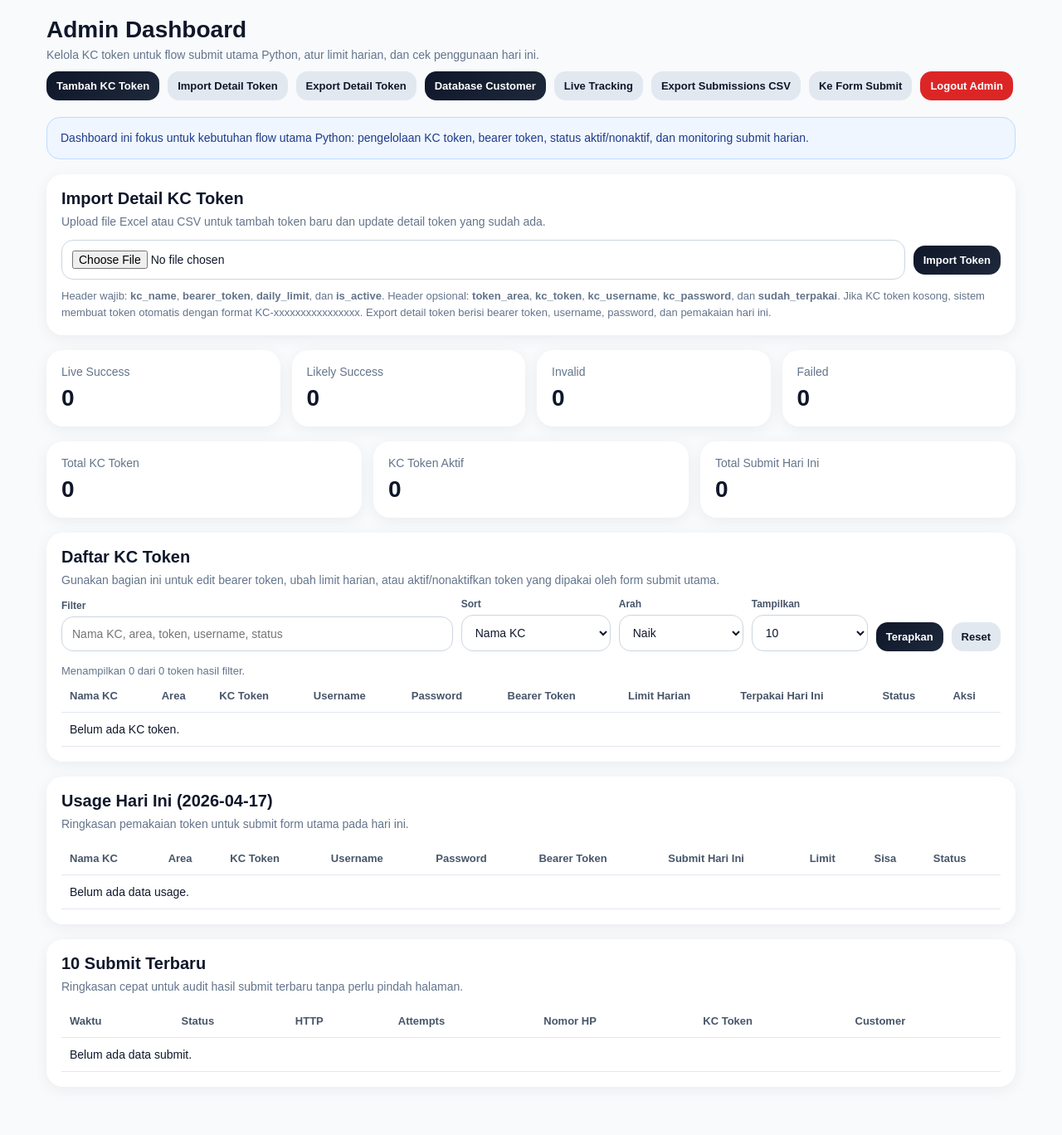
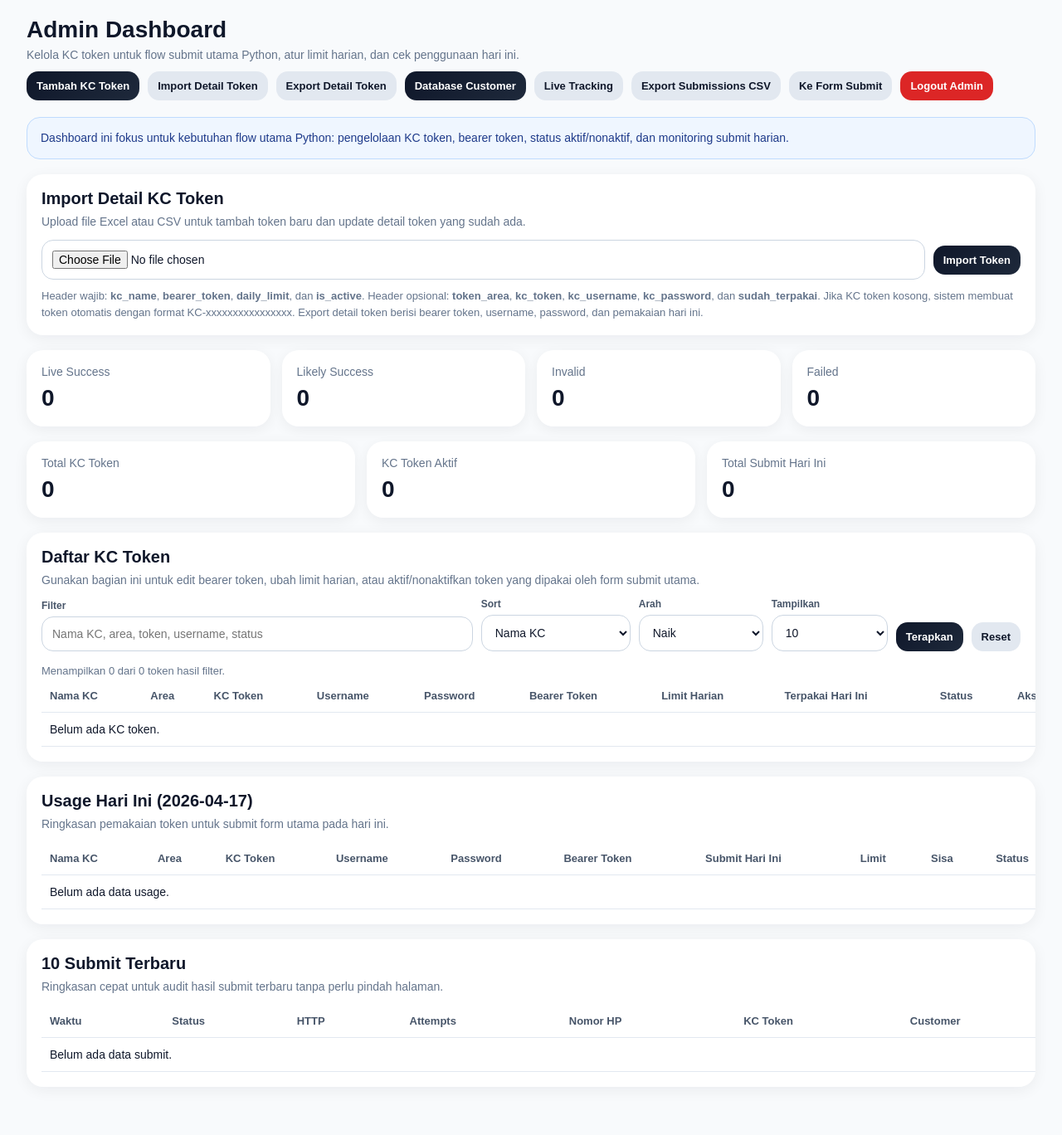
Before and after one commit to Ilham-BTR/Form-App, a Flask app: page /admin in a window 1280 px wide. Shown: the whole page at 83% size. Run offline with Flask 3, Linux system fonts and the light colour scheme; the visitor is signed in with stand-in values (Sample User, id 1); data that the repository does not hold is empty; parts of the project's set-up code (start-up, migrations or seed data) failed here and were passed over; some libraries are stand-ins or nearby versions.

Commit message:
Widen admin dashboard layout

```diff
--- a/templates/admin_dashboard.html
+++ b/templates/admin_dashboard.html
@@ -18,7 +18,8 @@
     }
 
     .container {
-      max-width: 1200px;
+      width: min(1680px, calc(100vw - 32px));
+      max-width: none;
       margin: 0 auto;
       padding: 20px 16px 40px;
     }
@@ -141,7 +142,7 @@
     table {
       width: 100%;
       border-collapse: collapse;
-      min-width: 980px;
+      min-width: 1240px;
     }
 
     th,
```
